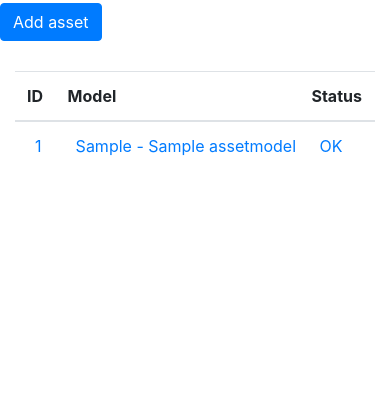
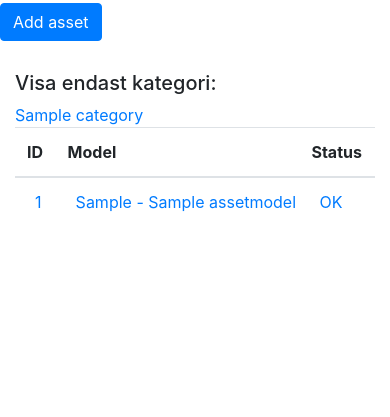
Before and after one commit to LinkopingsStudentspex/internsidor, a Django app: page /lissinv/assets/ in a window 390 px wide. Shown: the part 123-540 px from the top of the page. Run offline with Django 3.2, Linux system fonts and the light colour scheme; a user stored in the database is signed in; tables that the repository leaves empty hold one stand-in row (values such as "Sample post"); parts of the project's set-up code (start-up, migrations or seed data) failed here and were passed over; some libraries are stand-ins or nearby versions.

Commit message:
assetmanager: Add ability to filter asset listing based on category

```diff
--- a/assetmanager/templates/assetmanager/asset_list.html
+++ b/assetmanager/templates/assetmanager/asset_list.html
@@ -10,6 +10,13 @@
     <div id="add-asset-button">
         <a class="btn btn-primary" href="{% url 'assetmanager:asset_add' %}">{% trans "Add asset" %}</a>
     </div>
+</div>
+<div>
+	<h5 class="d-sm-inline-block">Visa endast kategori:</h5>
+	{% for category in categories %}
+	<a href="{% url 'assetmanager:asset_list' %}?category={{ category|urlencode }}">
+		<span>{{ category }}</span></a>
+	{% endfor %}
 </div>
 <table class="table">
     <thead>
--- a/assetmanager/views.py
+++ b/assetmanager/views.py
@@ -17,6 +17,17 @@ from ajax_select import register, LookupChannel
 
 class AssetListView(LoginRequiredMixin, generic.ListView):
     model = Asset
+
+    def get_context_data(self, **kwargs):
+        context = super().get_context_data(**kwargs)
+        context['categories'] = Category.objects.all()
+        return context
+
+    def get_queryset(self):
+        if 'category' in self.request.GET:
+            return Asset.objects.filter(model__categories__name=self.request.GET.get('category'))
+        else:
+            return Asset.objects.all()
 
 
 class AssetDetailView(LoginRequiredMixin, generic.DetailView):
```
